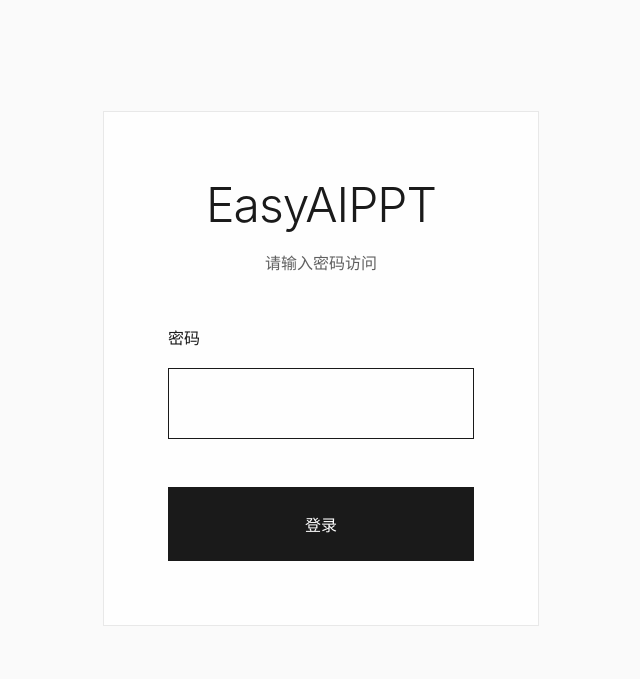
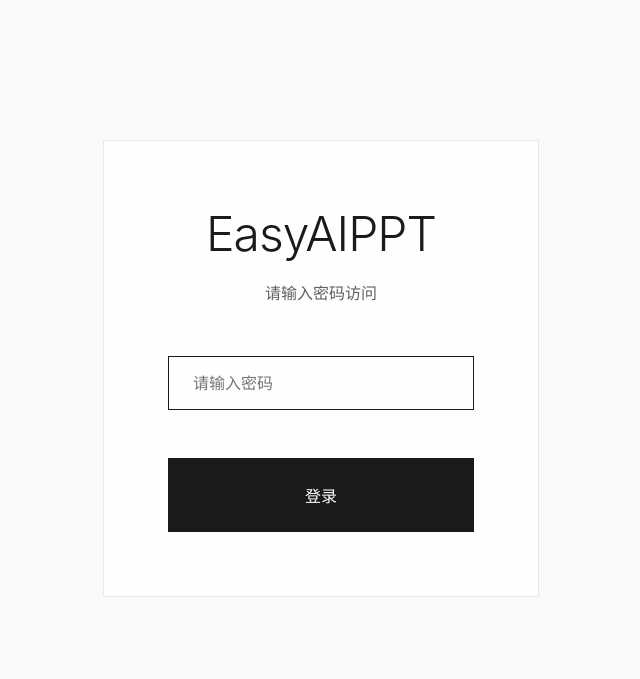
Before and after one commit to astorm-z/easyAIPPT, a Flask app: page /login in a window 1280 px wide. Shown: the part 103-782 px from the top of the page, without its empty margins (319-959 px from the left). Run offline with Flask 3, Linux system fonts and the light colour scheme.

Commit message:
fix: 调整登录页面密码输入框样式
- 去掉密码label标签
- 降低输入框高度（减小padding）
- 添加占位符文本

```diff
--- a/templates/login.html
+++ b/templates/login.html
@@ -13,8 +13,7 @@
 
             <form id="login-form" onsubmit="handleLogin(event)">
                 <div class="mb-xl">
-                    <label for="password" style="display: block; margin-bottom: var(--spacing-sm); font-size: var(--font-size-base);">密码</label>
-                    <input type="password" id="password" name="password" required autofocus style="padding: var(--spacing-md); font-size: var(--font-size-lg);">
+                    <input type="password" id="password" name="password" placeholder="请输入密码" required autofocus style="padding: var(--spacing-sm) var(--spacing-md); font-size: var(--font-size-base);">
                 </div>
 
                 <button type="submit" class="btn btn-primary" style="width: 100%; padding: var(--spacing-md);">登录</button>
```
